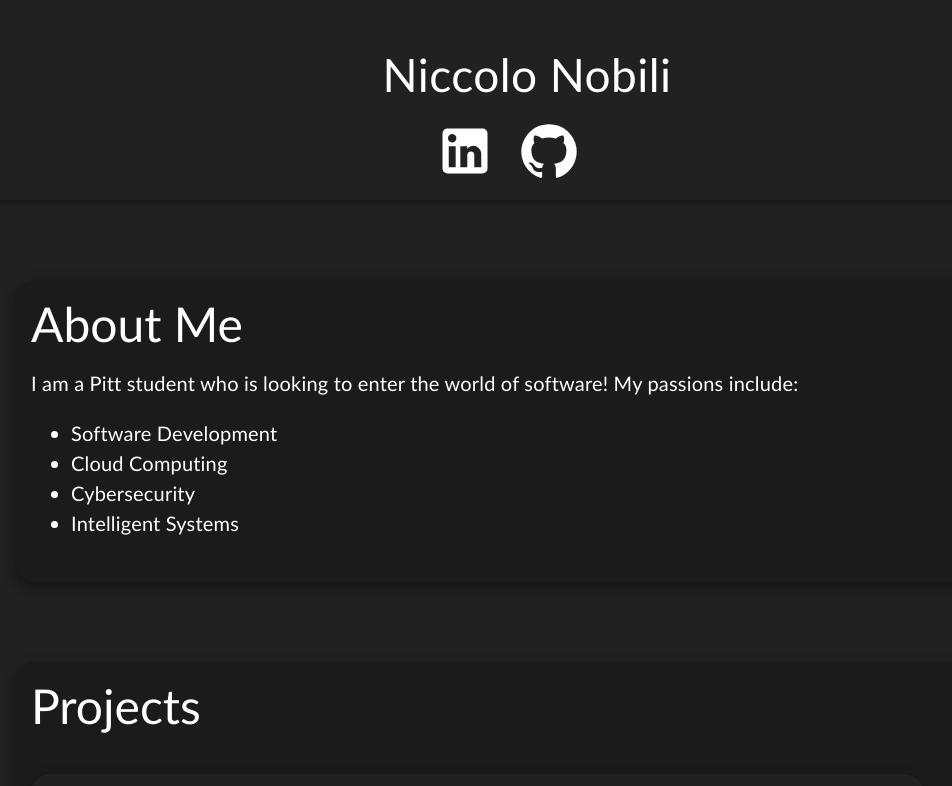
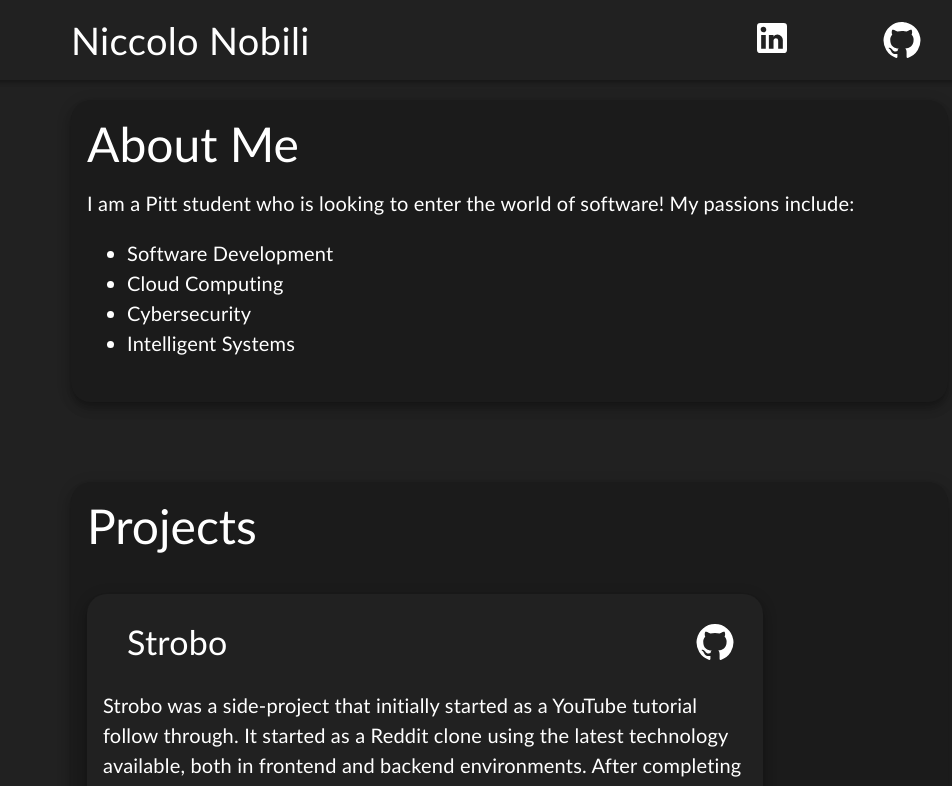
Before and after one commit to strobosco/personal-website, a Next.js app: page / in a window 1280 px wide. Shown: the top 786 px of the page, without its empty margins (113-1065 px from the left). Built offline with nearby package versions, Linux system fonts and the light colour scheme.

Commit message:
Changed check to boolean

```diff
--- a/pages/index.tsx
+++ b/pages/index.tsx
@@ -8,11 +8,7 @@ import FullscreenView from "../components/FullscreenView";
 import MobileView from "../components/MobileView";
 
 const Home: NextPage = () => {
-  return (
-    <>
-      {useScreenType() === "fullscreen" ? <FullscreenView /> : <MobileView />}
-    </>
-  );
+  return <>{useScreenType() ? <FullscreenView /> : <MobileView />}</>;
 };
 
 export default Home;
```
